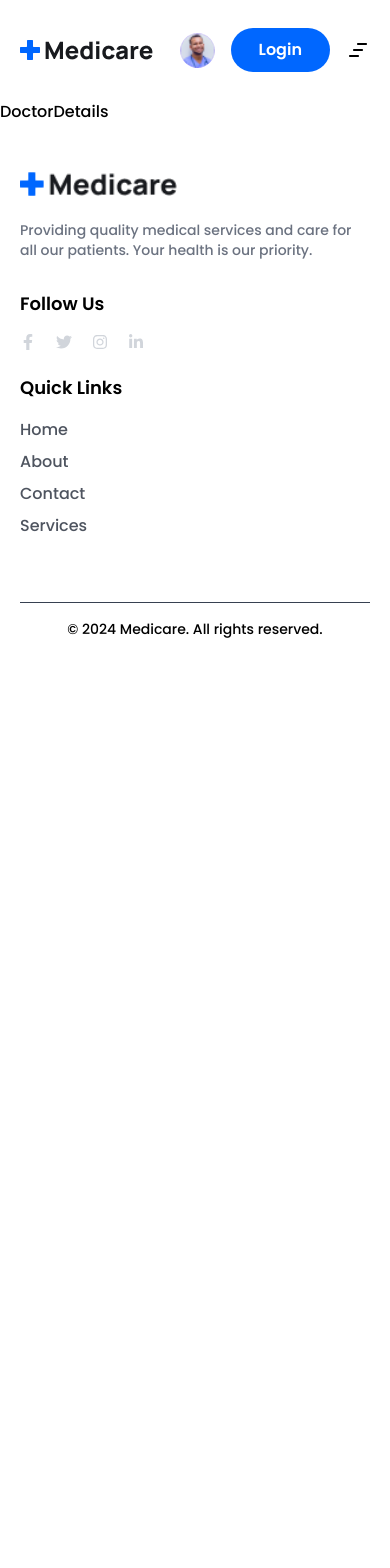
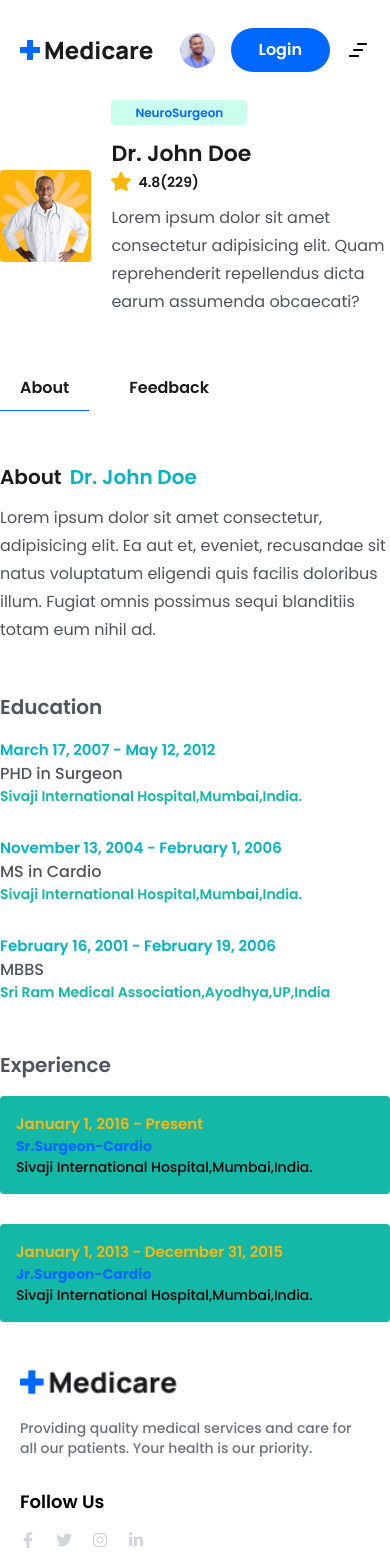
Before and after one commit to gnvvs-07/mern-HospitalManagementSystem, a React (Vite) app in the folder frontEnd/: page /doctors/1 in a window 390 px wide. Shown: the top 1568 px of the page. Before the commit the page ends 844 px from the top, so only its background shows below. Built offline with nearby package versions, Linux system fonts and the light colour scheme; the HTML template or start-up script is replaced by a standard one.

Commit message:
doctor - about section page complete responsiveness done - 100%

```diff
--- /dev/null
+++ b/frontEnd/src/pages/Doctors/DoctorAbout.jsx
@@ -0,0 +1,98 @@
+import React from "react";
+import { formatDate } from "../../utils/formatDate";
+export default function DoctorAbout() {
+  return (
+    <div>
+      {/* about doctor */}
+      <div>
+        <h3 className="text-[20px] leading-[30px] text-headingColor font-semibold flex items-center gap-2">
+          About <span className="text-irisBlueColor">Dr. John Doe</span>
+        </h3>
+        <p className="text__para">
+          Lorem ipsum dolor sit amet consectetur, adipisicing elit. Ea aut et,
+          eveniet, recusandae sit natus voluptatum eligendi quis facilis
+          doloribus illum. Fugiat omnis possimus sequi blanditiis totam eum
+          nihil ad.
+        </p>
+      </div>
+      {/* education */}
+      <div className="mt-12">
+        <h3 className="text-[20px] leading-[30px] text-textColor font-semibold">
+          Education
+        </h3>
+        {/* list of experience and education */}
+        <ul className="pt-4 md:p-5">
+          <li className="flex flex-col sm:flex-row sm:justify-between sm:items-end md:gap-5 mb-[30px]">
+            <div>
+              <span className="text-irisBlueColor text-[15px] leading-6 font-semibold">
+                {formatDate("17-03-2007")} - {formatDate("12-05-2012")}
+              </span>
+              <p className="text-[16px] leading-6 font-medium text-textColor">
+                PHD in Surgeon
+              </p>
+            </div>
+            <p className="text-[14px] leading-5 font-semibold text-teal-500">
+              Sivaji International Hospital,Mumbai,India.
+            </p>
+          </li>
+          <li className="flex flex-col sm:flex-row sm:justify-between sm:items-end md:gap-5 mb-[30px]">
+            <div>
+              <span className="text-irisBlueColor text-[15px] leading-6 font-semibold">
+                {formatDate("13-11-2004")} - {formatDate("01-02-2006")}
+              </span>
+              <p className="text-[16px] leading-6 font-medium text-textColor">
+                MS in Cardio
+              </p>
+            </div>
+            <p className="text-[14px] leading-5 font-semibold text-teal-500">
+              Sivaji International Hospital,Mumbai,India.
+            </p>
+          </li>
+          <li className="flex flex-col sm:flex-row sm:justify-between sm:items-end md:gap-5 mb-[30px]">
+            <div>
+              <span className="text-irisBlueColor text-[15px] leading-6 font-semibold">
+                {formatDate("16-02-2001")} - {formatDate("19-02-2006")}
+              </span>
+              <p className="text-[16px] leading-6 font-medium text-textColor">
+                MBBS
+              </p>
+            </div>
+            <p className="text-[14px] leading-5 font-semibold text-teal-500">
+              Sri Ram Medical Association,Ayodhya,UP,India
+            </p>
+          </li>
+        </ul>
+      </div>
+      {/* experience from 2013 */}
+      <div className="mt-12">
+        <h3 className="text-[20px] leading-[30px] text-textColor font-semibold">
+          Experience
+        </h3>
+        <ul className="grid sm:grid-cols-1 gap-[30px] pt-4 md:p-5 ">
+          <li className="p-4 rounded bg-teal-500">
+            <span className="text-yellowColor text-[15px] leading-6 font-semibold">
+              {formatDate("01-01-2016")} - Present
+            </span>
+            <p className="text-[14px] leadin-6 font-bold text-primaryColor">
+              Sr.Surgeon-Cardio
+            </p>
+            <p className="text-[14px] leadin-5 font-medium">
+              Sivaji International Hospital,Mumbai,India.
+            </p>
+          </li>
+          <li className="p-4 rounded bg-teal-500">
+            <span className="text-yellowColor text-[15px] leading-6 font-semibold">
+              {formatDate("01-01-2013")} - {formatDate("31-12-2015")}
+            </span>
+            <p className="text-[14px] leadin-6 font-bold text-primaryColor">
+              Jr.Surgeon-Cardio
+            </p>
+            <p className="text-[14px] leadin-5 font-medium">
+              Sivaji International Hospital,Mumbai,India.
+            </p>
+          </li>
+        </ul>
+      </div>
+    </div>
+  );
+}
--- a/frontEnd/src/pages/Doctors/DoctorDetails.jsx
+++ b/frontEnd/src/pages/Doctors/DoctorDetails.jsx
@@ -1,7 +1,70 @@
-import React from 'react'
+import React, { useState } from "react";
+import doctorImg from "../../assets/images/doctor-img01.png";
+import starIcon from "../../assets/images/Star.png";
+import DoctorAbout from "./DoctorAbout";
+import Feedback from "./Feedback";
 
 export default function DoctorDetails() {
+  const [tab, setTab] = useState("about");
   return (
-    <div>DoctorDetails</div>
-  )
+    <div className="max-w-[1170px] px-auto mx-auto">
+      <div className="grid md:grid-cols-3 gap-[50px]">
+        <div className="md:col-span-2">
+          <div className="flex items-center gap-5">
+            <figure className="max-w-[200px] max-h-[200px] mt-4">
+              <img src={doctorImg} alt="" className="w-full" />
+            </figure>
+            <div>
+              <span className="bg-[#ccfef0] text-primaryColor py-1 px-6 lg:py-2 lg:px-6 text-[12px] leading-4 lg:text-[16px] lg:leading-7 font-semibold rounded">
+                NeuroSurgeon
+              </span>
+              <h3 className="text-headingColor text-[22px] leading-9 mt-3 font-semibold">
+                Dr. John Doe
+              </h3>
+              <div className="flex items-center gap-[6px]">
+                <span className="flex items-center gap-[6px] text-[14px] leading-5 lg:text-[16px] lg:leading-7 font-semibold text-headingColor">
+                  <img src={starIcon} alt="" />
+                  4.8(229)
+                </span>
+              </div>
+              <p className="text__para text-[14px] leading-5 md:text-[15px] lg:max-w-[390px]">
+                Lorem ipsum dolor sit amet consectetur adipisicing elit. Quam
+                reprehenderit repellendus dicta earum assumenda obcaecati?
+              </p>
+            </div>
+          </div>
+          {/* about and feed backs */}
+          <div className="mt-[50px] border-b border-solid border-transparent">
+            {/* about button */}
+            <button
+              onClick={() => setTab("about")}
+              className={`py-2 px-5 mr-5 text-[16px] leading-7 text-headingColor font-semibold ${
+                tab === "about"
+                  ? "border-b border-solid border-primaryColor"
+                  : ""
+              }`}
+            >
+              About
+            </button>
+            <button
+              onClick={() => setTab("feedback")}
+              className={`py-2 px-5 mr-5 text-[16px] leading-7 text-headingColor font-semibold ${
+                tab === "feedback"
+                  ? "border-b border-solid border-yellowColor"
+                  : ""
+              }`}
+            >
+              Feedback
+            </button>
+          </div>
+          <div className="mt-[50px]">
+            {
+              tab === "about" ? (<DoctorAbout/>) : (<Feedback/>)
+
+            }
+          </div>
+        </div>
+      </div>
+    </div>
+  );
 }
--- a/frontEnd/src/pages/Doctors/Doctors.jsx
+++ b/frontEnd/src/pages/Doctors/Doctors.jsx
@@ -1,7 +1,51 @@
-import React from 'react'
+import React from "react";
+import { doctors } from "../../assets/data/doctors";
+import DoctorCard from "../../components/Doctors/DoctorCard";
+import Testimonial from "../../components/Testimonial/Testimonial";
 
 export default function Doctors() {
   return (
-    <div>Doctors</div>
-  )
+    <div>
+      <section className="bg-[#fffff9]">
+        <div className="container text-center">
+          <h2 className="heading">Find a Doctor</h2>
+          <div className="max-w-[570px] mt-3 mx-auto bg-[#fee] rounded-md flex justify-between">
+            <input
+              type="search"
+              className="py-4 pl-4 bg-transparent w-full focus:outline-dotted cursor-pointer placeholder:text-primaryColor"
+              placeholder="Search a Doctor"
+            />
+            <button className="btn mt-0 rounded-[0px] rounded-r-md">
+              Search
+            </button>
+          </div>
+        </div>
+      </section>
+      {/* list of doctors */}
+      <section>
+        <div className="container">
+          <div className="grid grid-cols-1 sm:grid-cols-2 md:grid-cols-3 lg:grid-cols-4 gap-5 ">
+            {doctors.map((doctor) => (
+              <DoctorCard key={doctor.id} doctor={doctor} />
+            ))}
+          </div>
+        </div>
+      </section>
+      {/* testimonial section */}
+      <section>
+        <div className="container">
+          <div className="xl:w-[470px] mx-auto">
+            <h2 className="heading text-center">
+              What our patients say about us
+            </h2>
+            <p className="text__para text-center">
+              Lorem ipsum dolor sit amet consectetur adipisicing elit. Esse a
+              quod sint sapiente quis fuga?
+            </p>
+          </div>
+          <Testimonial />
+        </div>
+      </section>
+    </div>
+  );
 }
--- /dev/null
+++ b/frontEnd/src/pages/Doctors/Feedback.jsx
@@ -0,0 +1,7 @@
+import React from 'react'
+
+export default function Feedback() {
+  return (
+    <div>Feedback</div>
+  )
+}
--- /dev/null
+++ b/frontEnd/src/utils/formatDate.js
@@ -0,0 +1,8 @@
+export const formatDate = (
+  dateString,
+  config = { day: "numeric", month: "long", year: "numeric" }
+) => {
+  const [day, month, year] = dateString.split("-");
+  const date = new Date(`${year}-${month}-${day}`);
+  return date.toLocaleDateString("en-US", config);
+};
```
